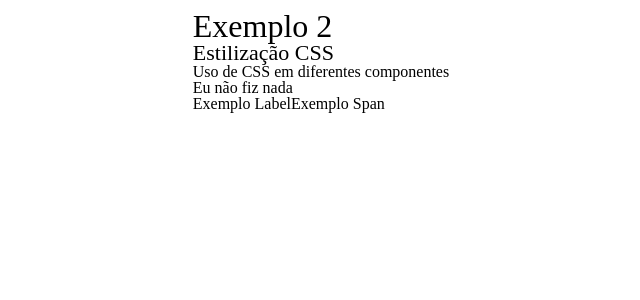
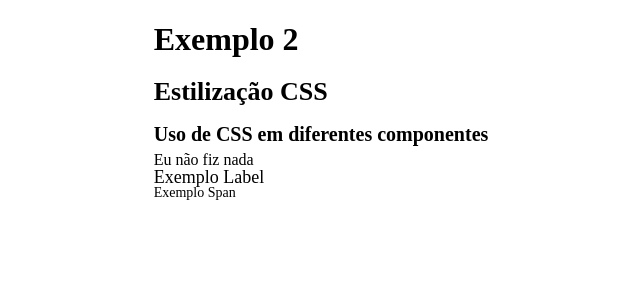
Before and after one commit to stemarques2303/introducao-vitejs, a React (Vite) app: page /exemplo/2 in a window 1280 px wide. Shown: the top 300 px of the page, without its empty margins (319-959 px from the left). Built offline with nearby package versions, Linux system fonts and the light colour scheme.

Commit message:
aula 06-03

```diff
--- a/src/css/global.css
+++ b/src/css/global.css
@@ -1,24 +1,43 @@
-/*CSS GLOBAL*/
-body{
+/* CSS GLOBAL */
+
+body {
     display: flex;
     flex-direction: column;
     align-items: center;
     margin: 10px;
-    /*justify-content: center;*/
-    /*height: 100vh;*/
-}
-h1{
-    font-size: 32px;
+    /* justify-content: center;     */
+    /* height: 100vh; */
 }
 
-h2{
-    font-size: 26px;
+h1 {
+    font-size: 32px;
+    font-weight: bold;
+    line-height: 1.2;
+    margin: 10px 0;
 }
 
-h2{
-    font-size: 22px;
+h2 {
+    font-size: 26px;
+    font-weight: bold;
+    line-height: 1.2;
+    margin: 8px 0;
 }
 
-p{
+h3 {
+    font-size: 20px;
+    font-weight: bold;
+    line-height: 1.2;
+    margin: 6px 0;
+}
+
+p {
     font-size: 16px;
 }
+
+label {
+    font-size: 18px;
+}
+
+span {
+    font-size: 14px;
+}
--- a/src/pages/exemplos/ex-02/index.jsx
+++ b/src/pages/exemplos/ex-02/index.jsx
@@ -1,7 +1,9 @@
+
+import styles from './index.module.css';
 
 function Exemplo02 () {
     return (
-   <div>
+   <div className={styles.containerEx2}>
     <h1>Exemplo 2</h1>
     <h2>Estilização CSS</h2>
     <h3>Uso de CSS em diferentes componentes</h3>
--- /dev/null
+++ b/src/pages/exemplos/ex-02/index.module.css
@@ -0,0 +1,4 @@
+.containerEx2 {
+    display: flex;
+    flex-direction:column ;
+}
```
